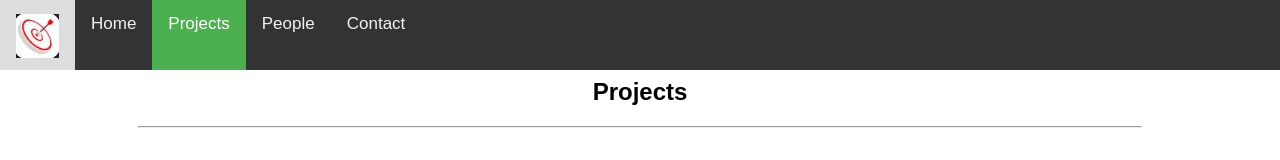
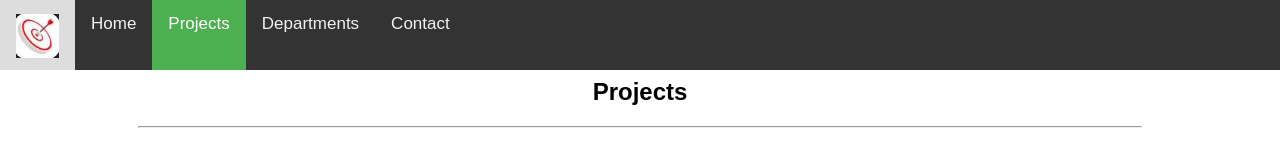
Before and after one commit to ThyPete/Bullseye, a plain HTML site: page projects.html in a window 1280 px wide. Shown: the top 160 px of the page. Drawn offline with Linux system fonts and the light colour scheme.

Commit message:
Update projects.html

```diff
--- a/projects.html
+++ b/projects.html
@@ -12,7 +12,7 @@
 <a><img src="Bullseye.jpg"></a>
   <a href="index.html">Home</a>
   <a class="active" href="projects.html">Projects</a>
-  <a href="people.html">People</a>
+  <a href="people.html">Departments</a>
   <a href="contact.html">Contact</a>
 </div>
 <div class="topspace">
```
